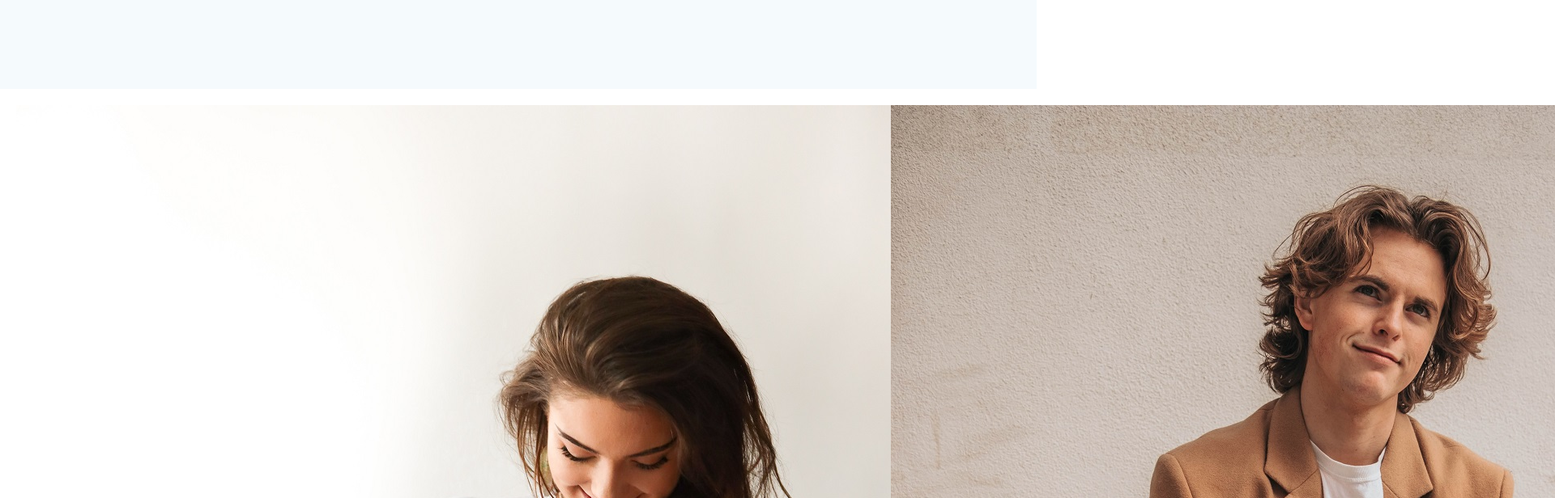
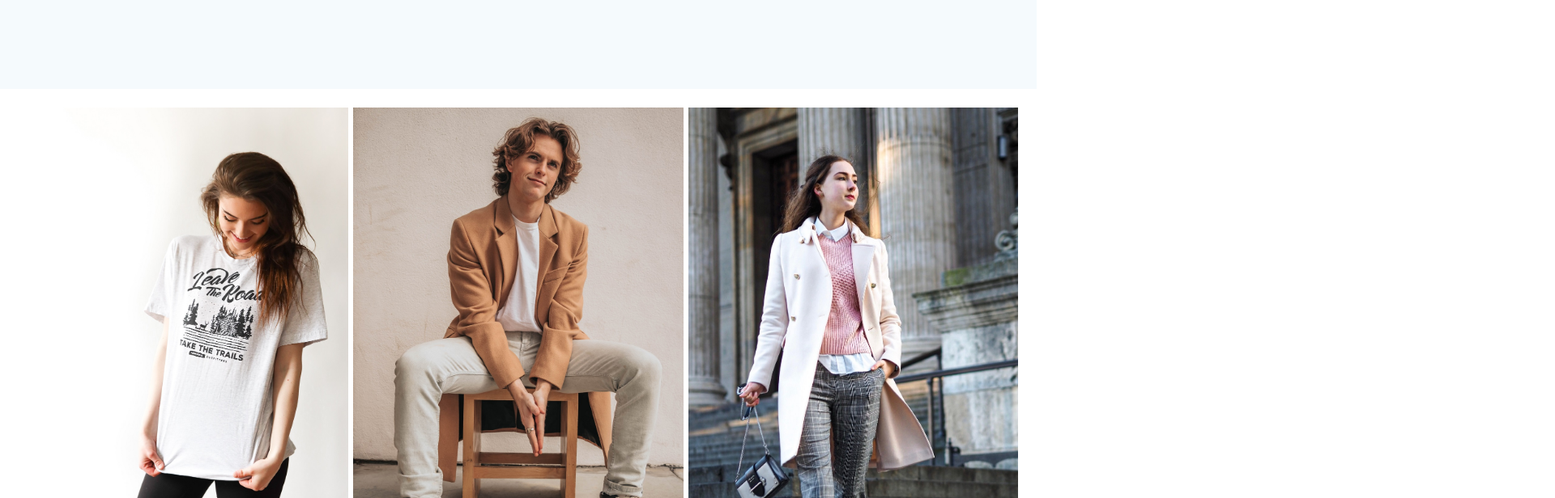
Before and after one commit to AliPooladmast/e-commerce, a React (Create React App) app: page / in a window 1280 px wide. Shown: the part 780-1396 px from the top of the page at 81% size, 1920 px wide, since content can reach past the window. Built offline with nearby package versions, Linux system fonts and the light colour scheme.

Commit message:
feat: set images style to align and resize them equally

```diff
--- a/src/components/CategoryItem/CategoryItem.jsx
+++ b/src/components/CategoryItem/CategoryItem.jsx
@@ -5,7 +5,7 @@ const CategoryItem = ({ item }) => {
   console.log(item);
   return (
     <div className={style.Container}>
-      <img className={style.Image} src={item.img} alt={item.title} />
+      <img src={item.img} alt={item.title} />
       <div className={style.Info}>
         <h1>{item.title}</h1>
         <button>SHOP NOW</button>
--- a/src/components/CategoryItem/CategoryItem.module.scss
+++ b/src/components/CategoryItem/CategoryItem.module.scss
@@ -0,0 +1,11 @@
+.Container {
+  flex: 1;
+  margin: 3px;
+  height: 70vh;
+
+  img {
+    width: 100%;
+    height: 100%;
+    object-fit: cover;
+  }
+}
```
